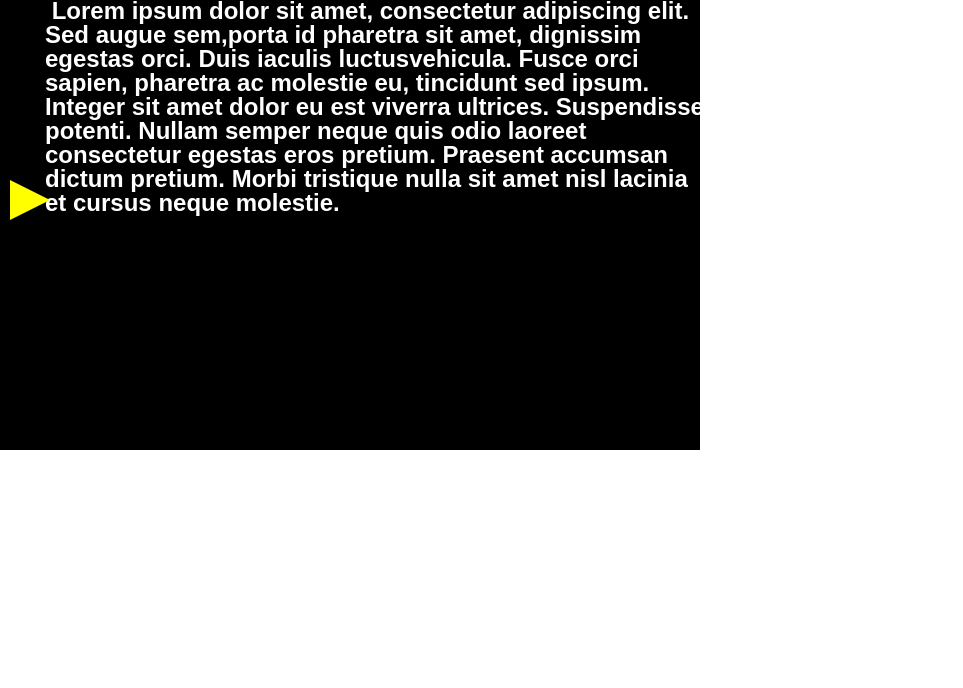
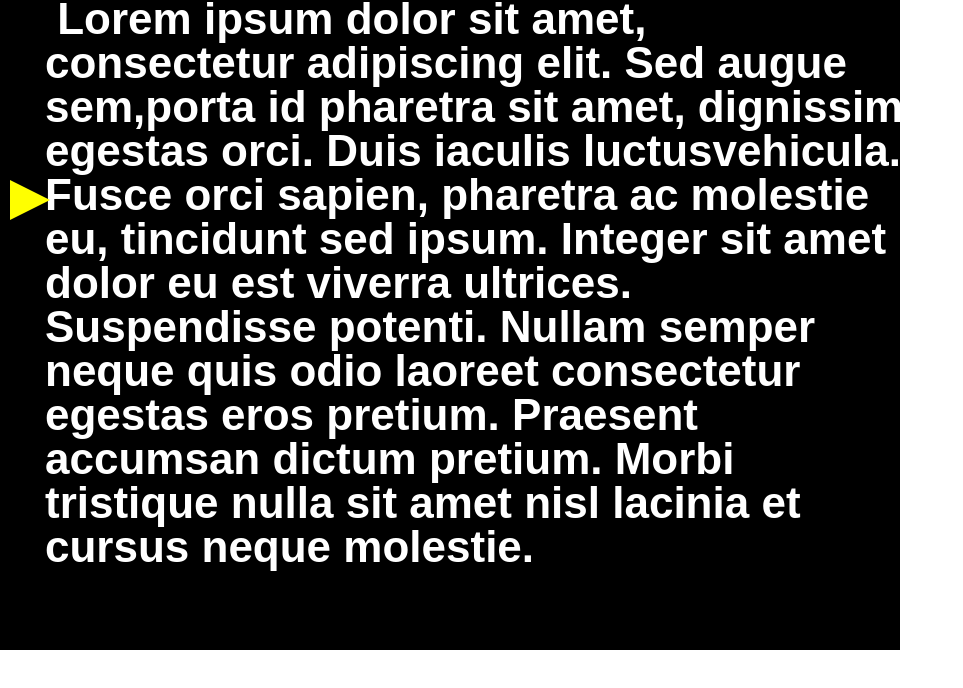
Before and after one commit to jakecarpenter/Canvas-Prompter, a plain HTML site: page prompter.html in a window 1280 px wide. Shown: the whole page, without its empty margins (0-963 px from the left). Drawn offline with Linux system fonts and the light colour scheme.

Commit message:
add options to init object.

```diff
--- a/canvasprompter.js
+++ b/canvasprompter.js
@@ -2,6 +2,7 @@ var PROMPTER = function(options){
 	//if no options, great we'll do it all by ourself.
 	var options = options || {};
 		options.text = options.text || {};
+		options.caret = options.caret || {};
 
 	//first, what text are we showing the user?
 	var script = options.script ||
@@ -17,24 +18,25 @@ var PROMPTER = function(options){
 	var orientation = options.orientation || 90;
 
 	//default width & height, get monkeyed with when orientation changes.
-	var width = options.width || 700;
-	var height = options.height || 450;
+	var width = options.width || 900;
+	var height = options.height || 650;
 
 	//initial text settings, can be changed anytime.
-	var text = {};
+	var text = options.text || {};
 		text.x = 5;
-		text.height = 24;
+		text.height = 44;
 		text.font = options.text.font || "bold "+ text.height +"px sans-serif";
 		text.baseline = options.text.baseline || "top";
 		text.style = "#fff";
 
 	//caret/guidline setup.
-	var caret = {};
+	var caret = options.caret || {};
 		caret.color = "yellow";
 		caret.x = 10;
 		caret.y = 200;
 		caret.height = 40;
 		caret.width = 40;
+		caret.visible = options.caret.visible || true;
 
 	//if there was a container element specified, use it, otherwise make our own
 	var containerElement = options.container || function(){
@@ -45,7 +47,8 @@ var PROMPTER = function(options){
 	}();
 
 	//motion stuff
-	var paused = false;
+	var paused = true;
+
 	//we need to know if our overlay or script setup has changed and needs a redraw (ie, its stale)
 	var overlayStale = true;
 	var scriptStale = true;
@@ -79,21 +82,28 @@ var PROMPTER = function(options){
 	var overlayContext = overlayCanvas.getContext('2d');
 
 	//drawing/refreshing stuff here
+
+	//position of top of text while scrolling
+	var scrollPosY = 0;
+	var scrollSpeed = -1;
+
 	//draw is where the magic happens.
 	var draw = function(){
-		if(paused){
-			return;
-		}
+
 		if(overlayStale == true){
 			overlayContext.clearRect(0,0,width, height);
-			drawCaret();
+
+			//if we're using a caret, draw it.
+			if(caret.visible === true) {
+				drawCaret();
+			}
 
 			//we've redrawn/refigured the overlay, so its no longer stale
 			overlayStale = false;
 		}
 
-		if(scriptStale == true){
-			scriptText = textLines(script, width - caret.width);
+		if(scriptStale === true){
+			scriptText = textLines(script, width - caret.width - 10);
 		}
 
 		//clear the canvas
@@ -107,10 +117,22 @@ var PROMPTER = function(options){
 		var lineOffsetY = 0;
 
 		for(var line in scriptText){
-			scriptContext.fillText(scriptText[line], text.x + caret.width, lineOffsetY);
+			var scrollY =  scrollPosY + lineOffsetY;
+
+			//only show lines that are on the screen
+			if(scrollY > 0 - text.height){
+				scriptContext.fillText(scriptText[line], text.x + caret.width, scrollY);
+			}
+			if(scrollY > height){
+				continue;
+			}
 			lineOffsetY += text.height;
+
 		}
 		//scriptContext.fillText(text, 10, 10);
+		if(!paused){
+			scrollPosY += scrollSpeed;
+		}
 
 	};
 
@@ -137,7 +159,7 @@ var PROMPTER = function(options){
 	 * basically a pause. resumes at original speed.
 	 */
 	var stopStart = function(){
-
+		paused = !paused;
 	};
 
 	//utility stuff here
@@ -188,6 +210,11 @@ var PROMPTER = function(options){
 	    return phraseArray;
 	}
 
+	function setFontSize(size){
+		text.height = size || text.height;
+		text.font = "bold "+ text.height +"px sans-serif";
+	}
+
 	//view stuff here
 
 	//key event stuff here
@@ -224,6 +251,9 @@ var PROMPTER = function(options){
 		stopStart: stopStart,
 		caret: caret,
 		draw: draw,
+		increaseFontSize: function(){setFontSize(text.height + 1); scriptStale = true;},
+		decreaseFontSize: function(){setFontSize(text.height -1); scriptStale = true;},
+		setText: function(text){script = text;},
 
 	};
 
--- a/prompter.html
+++ b/prompter.html
@@ -24,12 +24,13 @@
 	var prompter = new PROMPTER();
 
 	//bind keys for control
-	// x = 88, y = 89, 32 = space, 38 = up, 40 = down
+	// x = 88, y = 89, 32 = space, 38 = up, 39 = right, 40 = down
 	prompter.bindKey(88,prompter.flipHorizontal);
 	prompter.bindKey(89,prompter.flipVertical);
 	prompter.bindKey(32,prompter.stopStart);
 	prompter.bindKey(39,function(){alert("test")});
-
+	prompter.bindKey(85,prompter.decreaseFontSize);
+	prompter.bindKey(73,prompter.increaseFontSize);
 	prompter.init();
 
     </script>
```
